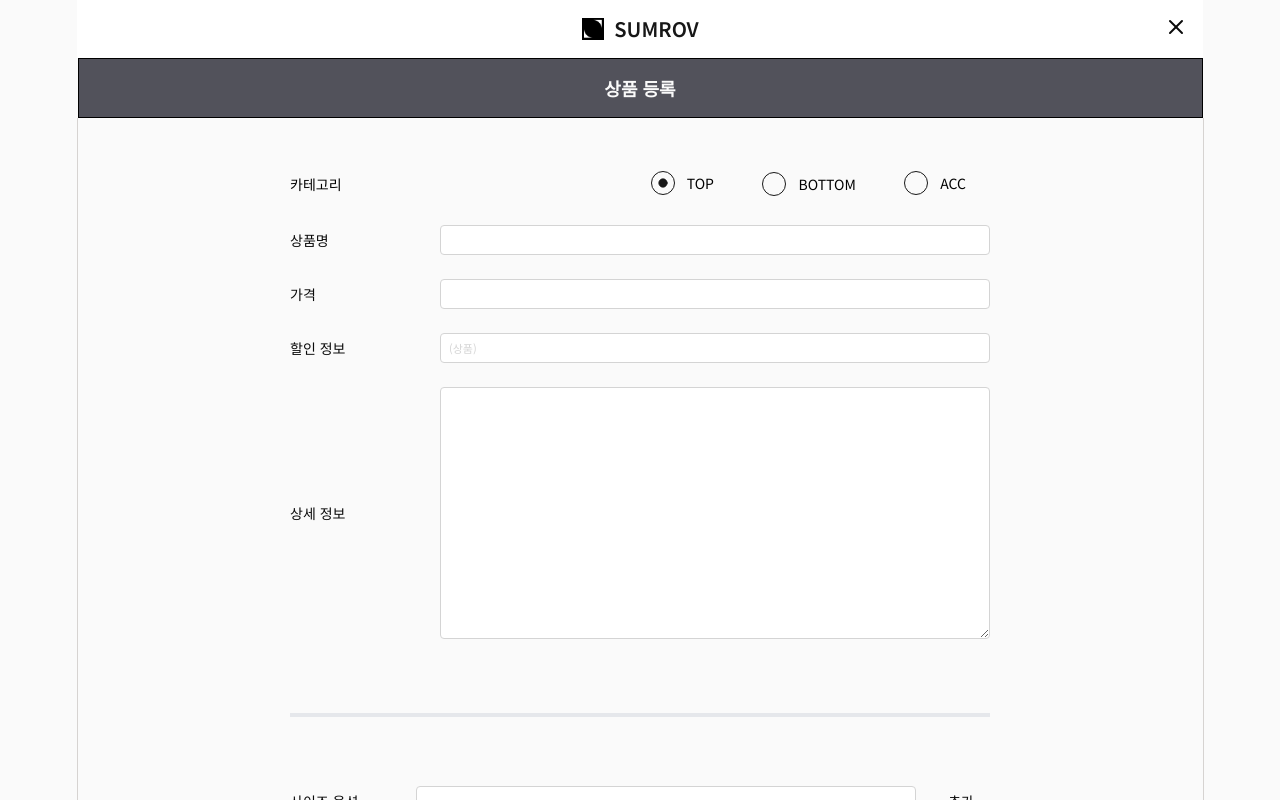
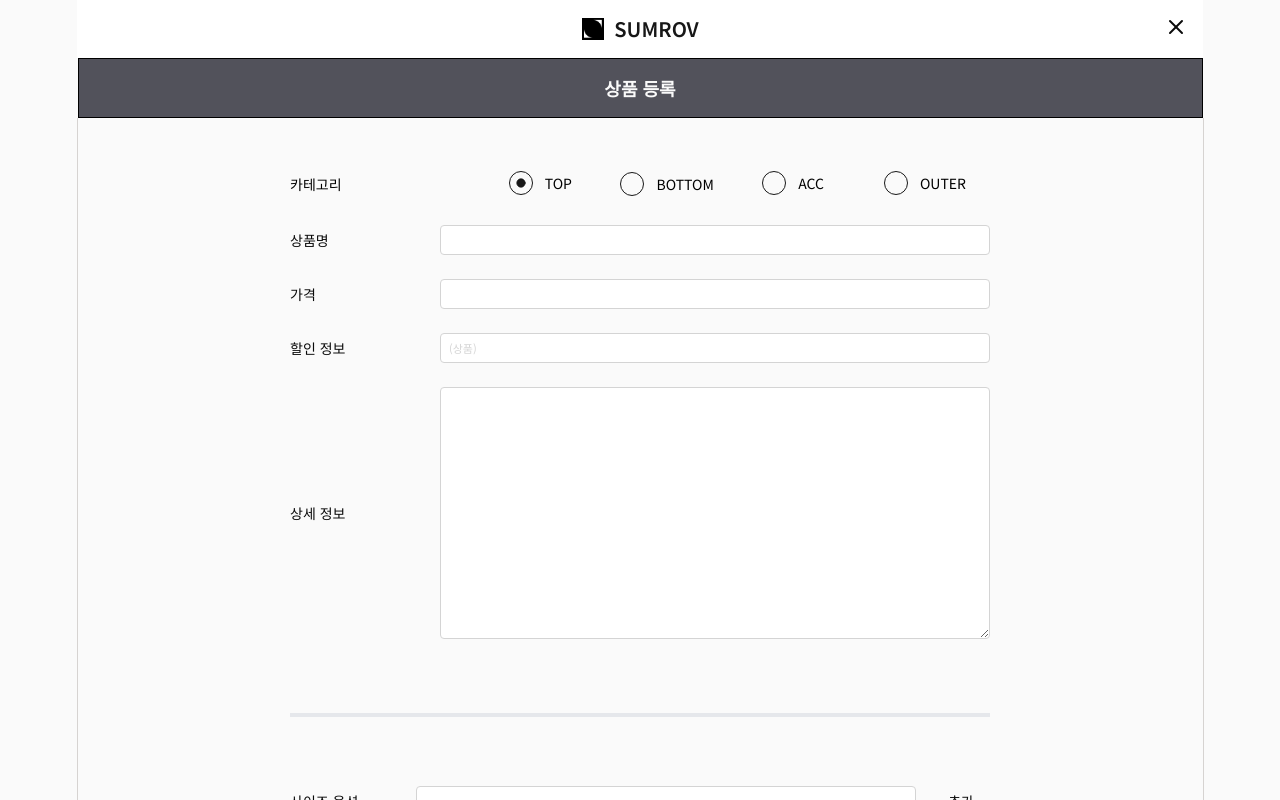
Before and after one commit to yeololi/Sumrov-admin, a Next.js app in the folder next/: page /registration in a window 1280 px wide. Shown: the top 800 px of the page. Built offline with nearby package versions, Linux system fonts and the light colour scheme.

Commit message:
fix auto refresh

```diff
--- a/next/app/(admin)/noticePage/page.tsx
+++ b/next/app/(admin)/noticePage/page.tsx
@@ -92,6 +92,7 @@ const RegistrationPage = ({
       });
       setIsLoading(() => false);
       router.push("/");
+      router.refresh();
     } catch (error) {
       console.error(error);
       setIsLoading(() => false);
--- a/next/app/(admin)/registration/page.tsx
+++ b/next/app/(admin)/registration/page.tsx
@@ -133,6 +133,7 @@ const RegistrationPage = ({
       });
       setIsLoading(() => false);
       router.push("/");
+      router.refresh();
     } catch (error) {
       console.error(error);
       setIsLoading(() => false);
@@ -295,6 +296,21 @@ const RegistrationPage = ({
                             className="text-black text-sm font-normal font-pre cursor-pointer"
                           >
                             ACC
+                          </Label>
+                        </div>
+                      </div>
+                      <div className="pr-3 pt-[5px] pb-1.5 justify-start items-center flex">
+                        <div className="self-stretch px-3 justify-start items-center gap-3 inline-flex">
+                          <RadioGroupItem
+                            id="outer"
+                            value="outer"
+                            className="w-6 h-6"
+                          />
+                          <Label
+                            htmlFor="outer"
+                            className="text-black text-sm font-normal font-pre cursor-pointer"
+                          >
+                            OUTER
                           </Label>
                         </div>
                       </div>
@@ -628,6 +644,7 @@ const RegistrationPage = ({
                       tags.detailImage.map((ai, i) => (
                         <>
                           <img
+                            key={i}
                             className="w-[550px] h-[733.33px]"
                             src={createObjectURL[ai.name]}
                           />
--- a/next/app/layout.tsx
+++ b/next/app/layout.tsx
@@ -6,7 +6,7 @@ import "./globals.css";
 const noto = Noto_Sans_KR({ subsets: ["latin"] });
 
 export const metadata: Metadata = {
-  title: "Create Next App",
+  title: "Sumrov 관리자 페이지",
   description: "Generated by create next app",
 };
 
--- a/next/app/listPage.tsx
+++ b/next/app/listPage.tsx
@@ -77,7 +77,7 @@ const ListPage = ({ args, i }: { args: category; i: number }) => {
             </Link>
           )}
         </div>
-        <ScrollArea className="h-[500px] px-4 py-[30px] bg-zinc-300 flex-col justify-start items-start flex">
+        <ScrollArea className="h-[500px] px-4 py-[30px] bg-zinc-300 flex-col justify-start items-start flex min-w-[472px]">
           {Array.isArray(args.data) &&
             args.data.map((arg, j) => (
               <div
```
Also changed, not shown: next/app/user/[id]/page.tsx (+0 -7 lines).
